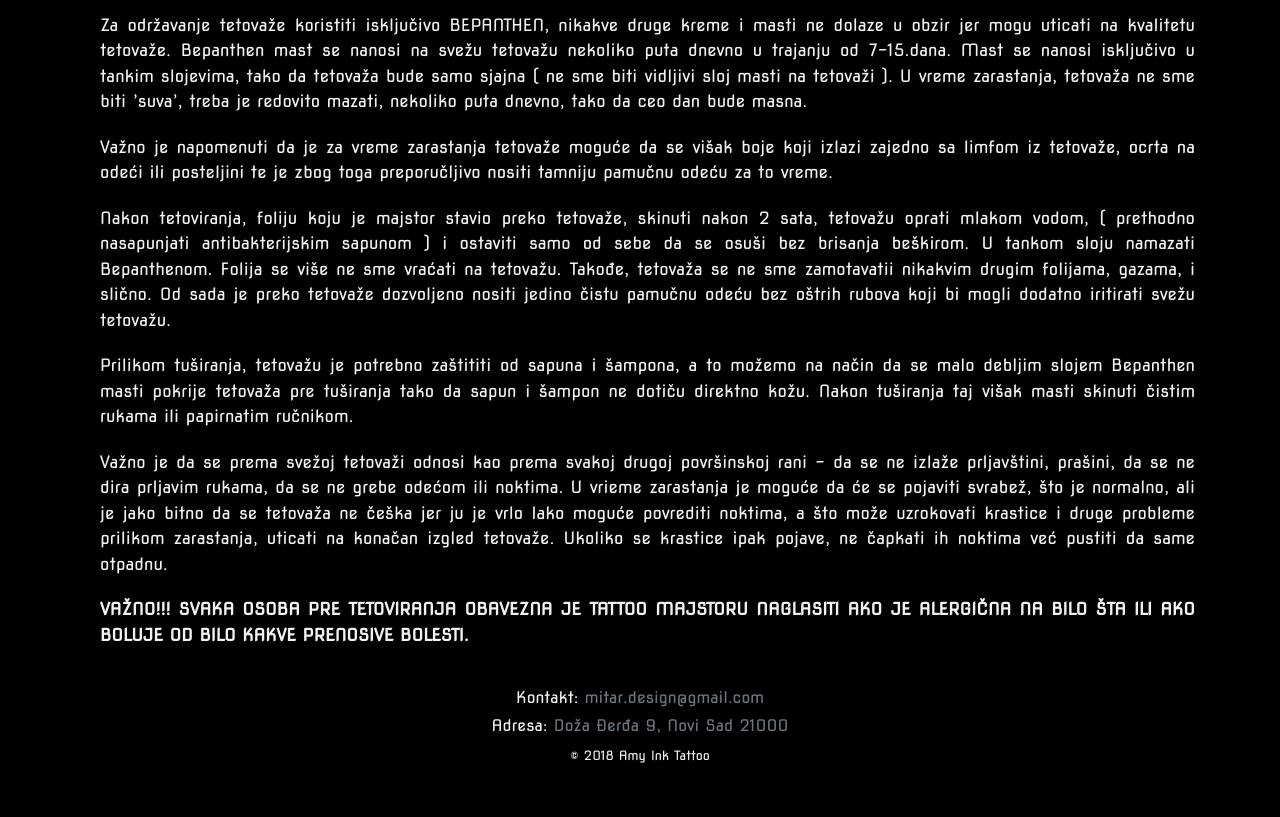
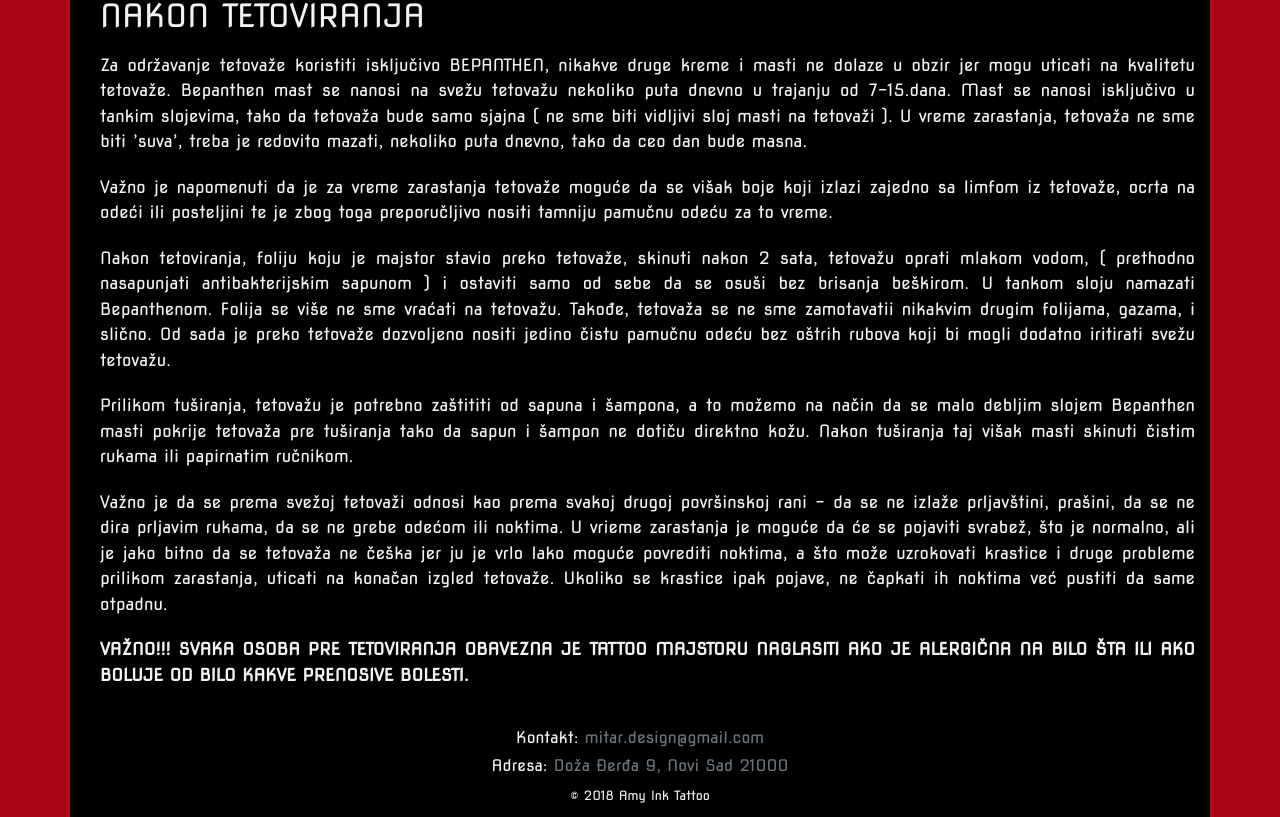
Before and after one commit to Mickey0001/TattooGallery, a React (Create React App) app in the folder tattoo/: page / in a window 1280 px wide. Shown: the part 8918-9735 px from the top of the page. Before the commit the page ends 9695 px from the top, so only its background shows below. Built offline with nearby package versions, Linux system fonts and the light colour scheme.

Commit message:
Css changes

```diff
--- a/tattoo/src/App.css
+++ b/tattoo/src/App.css
@@ -1,7 +1,10 @@
-body, .jumbotron {
+.jumbotron, .container {
   background: #000;
   color: #f2f2f2;
   font-family: 'Nova Square';
+}
+body {
+  background: #aa0618;
 }
 .jumbotron {
   margin: 0 auto;
@@ -29,5 +32,9 @@ h2,  {
 }
 .foooter {
   margin-top: 30px;
+  padding-bottom: 10px;
+}
+.gallery {
+  margin-top: 30px;
   margin-bottom: 10px;
 }
--- a/tattoo/src/Components/Gallery/Gallery.js
+++ b/tattoo/src/Components/Gallery/Gallery.js
@@ -39,7 +39,7 @@ import Thirtyeight from '../../../src/Images/38.jpg';
 import Thirtynine from '../../../src/Images/39.jpg';
 
 const Gallery = () => (
-  <div className="row">
+  <div className="row gallery">
 
    <div className="col-lg-4 col-md-4 col-xs-6">
       <a className="d-block mb-4 h-100">
```
